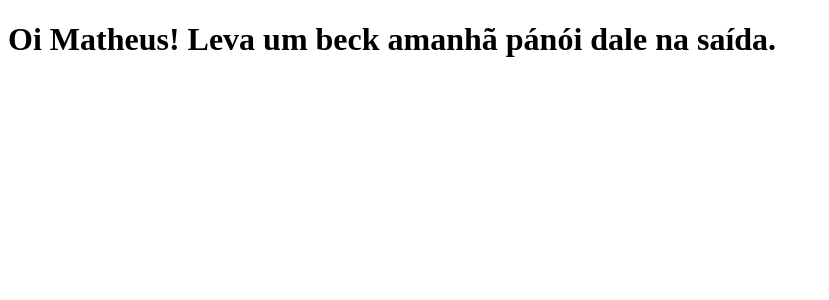
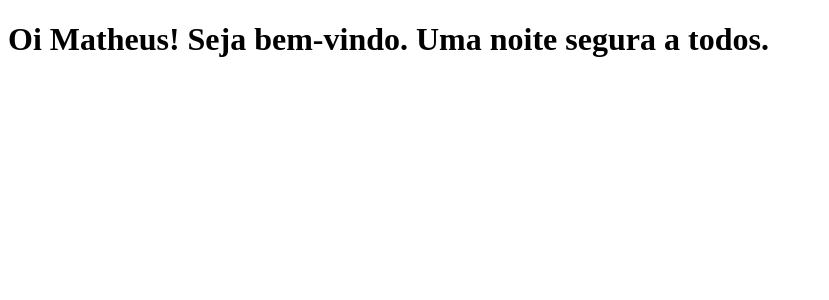
Before and after one commit to vinifmarques/clone-tabnews, a Next.js app: page / in a window 1280 px wide. Shown: the top 300 px of the page, without its empty margins (0-829 px from the left). Built offline with nearby package versions, Linux system fonts and the light colour scheme.

Commit message:
Alteração de texto

```diff
--- a/pages/index.js
+++ b/pages/index.js
@@ -1,5 +1,5 @@
 function Home() {
-  return <h1>Oi Matheus! Leva um beck amanhã pánói dale na saída.</h1>;
+  return <h1>Oi Matheus! Seja bem-vindo. Uma noite segura a todos.</h1>;
 }
 
 export default Home;
```
